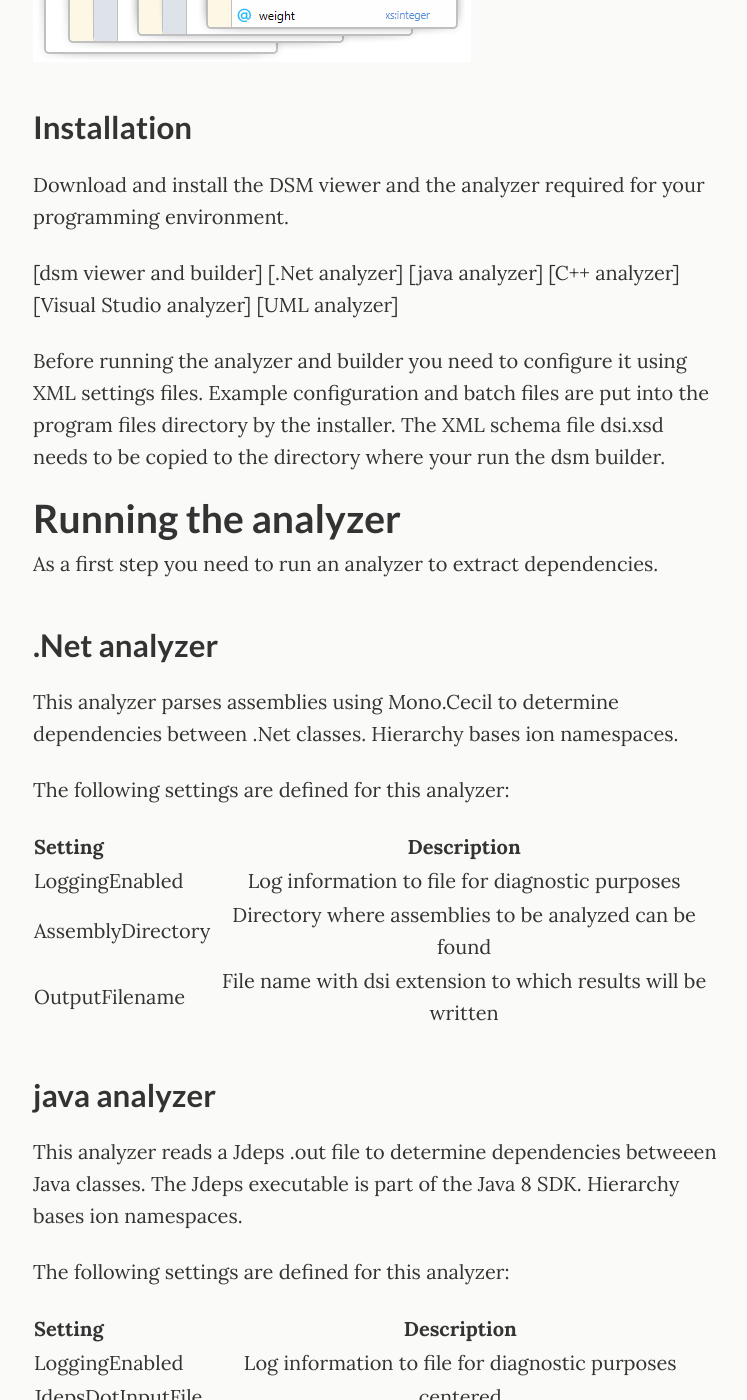
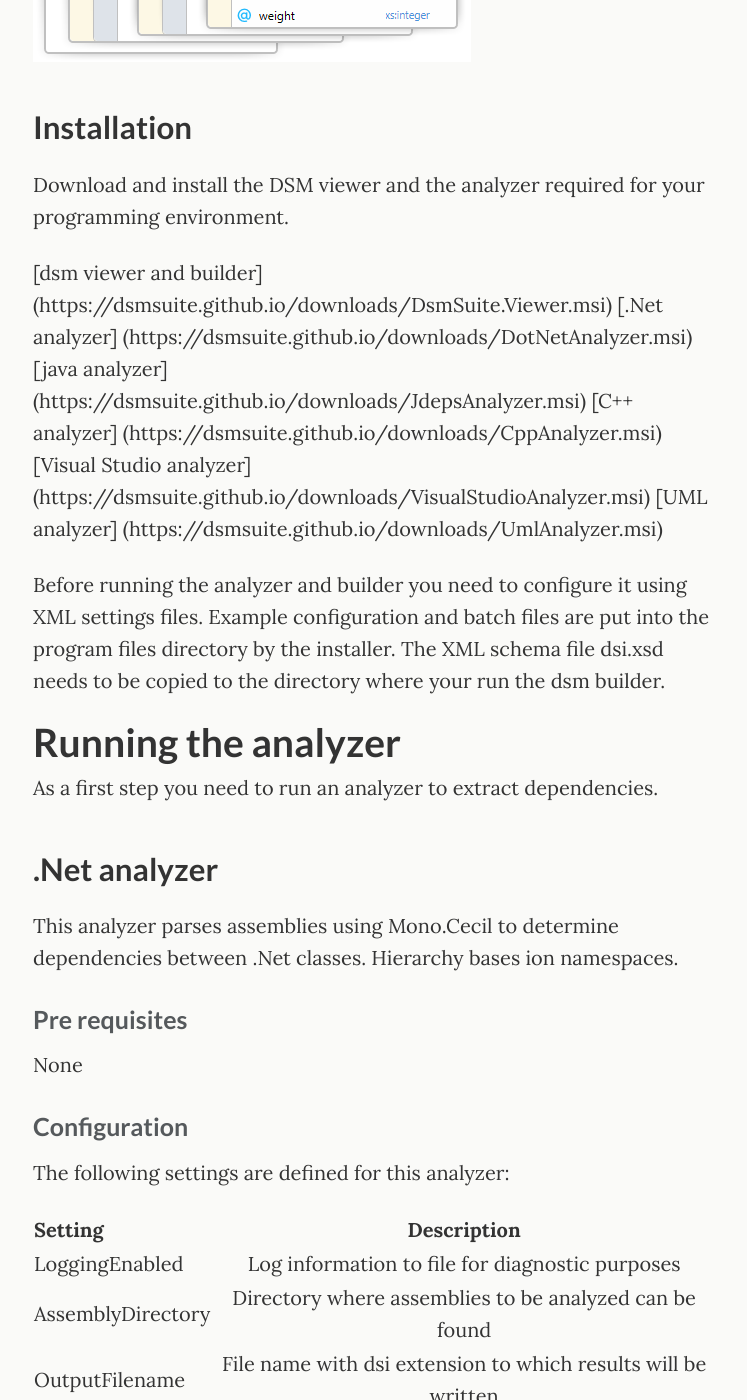
Before and after one commit to dsmsuite/dsmsuite.github.io, a Jekyll site: the page built from _pages/user_manual.md, in a window 1280 px wide and 1400 px high, scrolled down 2129 px. Shown: the whole window, without its empty margins (265-1012 px from the left). Built offline with Jekyll 4.4.1, drawn with Linux system fonts in a browser that asks for light colours; some of the changed text lies outside the part shown.

Commit message:
Update user manual

```diff
--- a/_pages/user_manual.md
+++ b/_pages/user_manual.md
@@ -37,12 +37,12 @@
 ## Installation
 Download and install the DSM viewer and the analyzer required for your programming environment.
 
-[dsm viewer and builder]
-[.Net analyzer]
-[java analyzer]
-[C++ analyzer]
-[Visual Studio analyzer]
-[UML analyzer]
+[dsm viewer and builder] (https://dsmsuite.github.io/downloads/DsmSuite.Viewer.msi)
+[.Net analyzer] (https://dsmsuite.github.io/downloads/DotNetAnalyzer.msi)
+[java analyzer] (https://dsmsuite.github.io/downloads/JdepsAnalyzer.msi)
+[C++ analyzer] (https://dsmsuite.github.io/downloads/CppAnalyzer.msi)
+[Visual Studio analyzer] (https://dsmsuite.github.io/downloads/VisualStudioAnalyzer.msi)
+[UML analyzer] (https://dsmsuite.github.io/downloads/UmlAnalyzer.msi)
 
 Before running the analyzer and builder you need to configure it using XML settings files. Example configuration
 and batch files are put into the program files directory by the installer.
@@ -53,8 +53,14 @@
 As a first step you need to run an analyzer to extract dependencies.
 
 ## .Net analyzer
+
 This analyzer parses assemblies using Mono.Cecil to determine dependencies between .Net classes.
 Hierarchy bases ion namespaces.
+
+### Pre requisites
+None
+
+### Configuration
 
 The following settings are defined for this analyzer:
 
@@ -65,9 +71,14 @@
 | OutputFilename    | File name with dsi extension to which results will be written      |
 
 ## java analyzer
+
 This analyzer reads a Jdeps .out file to determine dependencies betweeen Java classes.
-The Jdeps executable is part of the Java 8 SDK.
 Hierarchy bases ion namespaces.
+
+### Pre requisites
+Java SDK 8 installed which contains Jdeps.
+
+### Configuration
 
 The following settings are defined for this analyzer:
 
@@ -80,6 +91,11 @@
 ## C++ analyzer
 This analyzer parses C/C++ source files a determines
 Hierarchy bases ion directory structure.
+
+### Pre requisites
+None
+
+### Configuration
 
 The following settings are defined for this analyzer:
 
@@ -97,6 +113,11 @@
 | OutputFilename    | File name with dsi extension to which results will be written
 
 ## Visual Studio analyzer
+
+### Pre requisites
+Visual Studio 2012 or higher
+
+### Configuration
 The following settings are defined:
 
 | Setting                           | Description   |
@@ -112,6 +133,12 @@
 | OutputFilename    | File name with dsi extension to which results will be written
 
 ## UML analyzer
+
+### Pre requisites
+Sparx Systems Enterprise Architect installed
+
+### Configuration
+
 The following settings are defined:
 
 # Running the DSM builder
```
